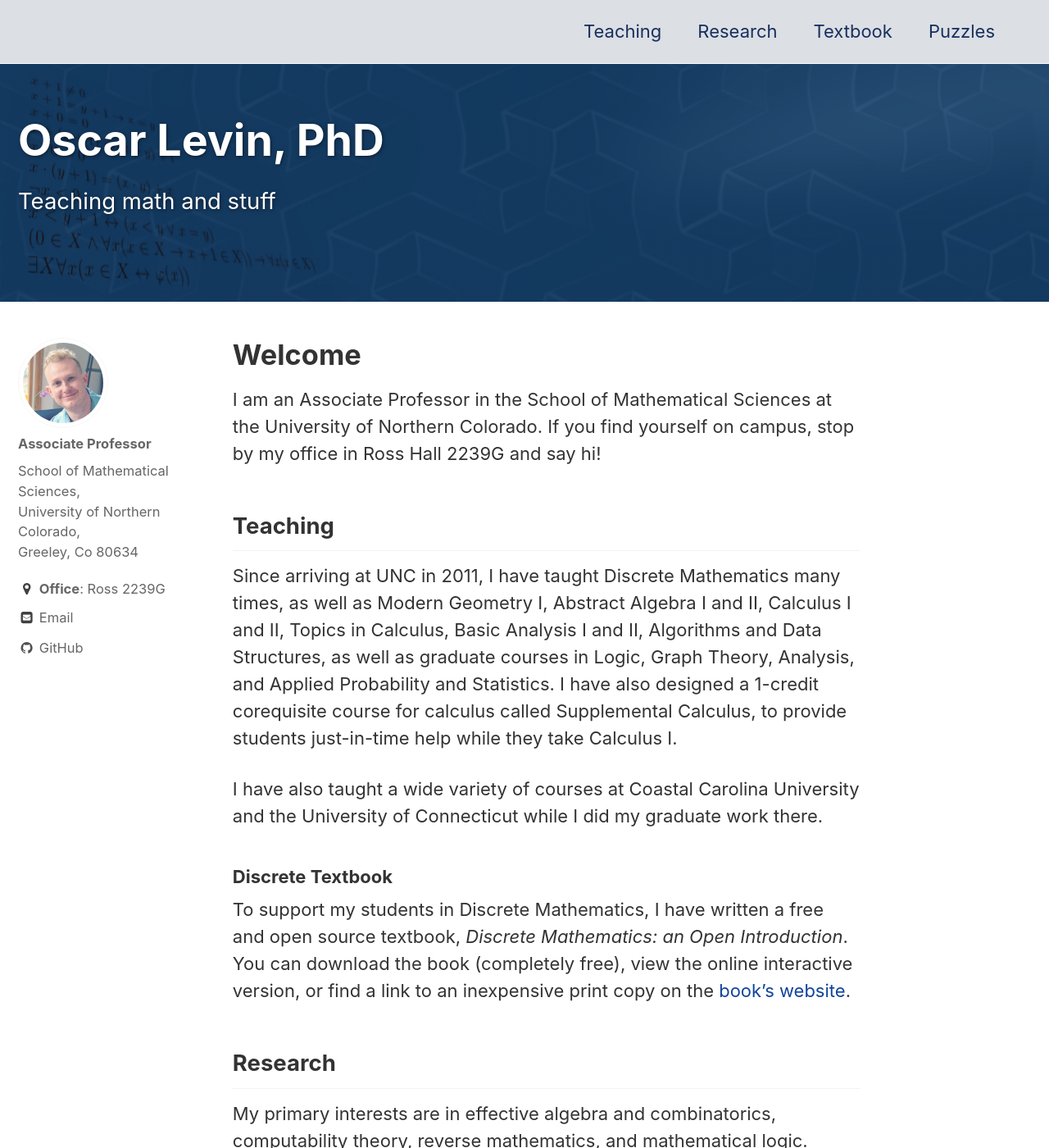
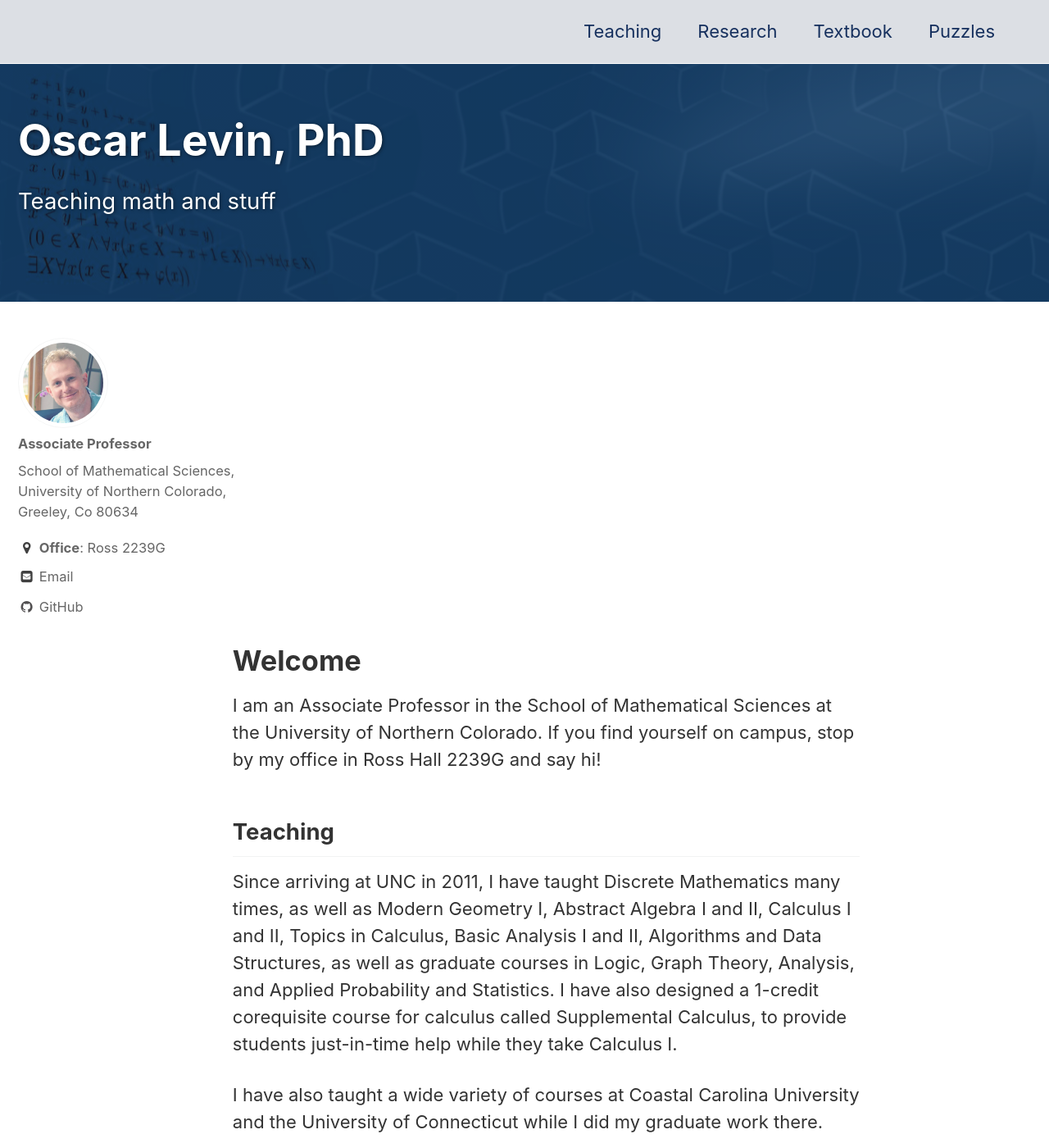
Before and after one commit to oscarlevin/oscarlevin.github.io, a Jekyll site: the page built from index.md, in a window 1280 px wide and 1400 px high. Shown: the whole window at 82% size. Built offline with Jekyll 4.4.1, drawn with Linux system fonts in a browser that asks for light colours.

Commit message:
update sidebar

```diff
--- a/_sass/minimal-mistakes/_sidebar.scss
+++ b/_sass/minimal-mistakes/_sidebar.scss
@@ -14,7 +14,7 @@
   margin-bottom: 1em;
 
   @include breakpoint($large) {
-    @include span(2 of 12);
+    @include span(4 of 12);
     opacity: 0.75;
     -webkit-transition: opacity 0.2s ease-in-out;
             transition: opacity 0.2s ease-in-out;
@@ -135,6 +135,9 @@
     margin-top: 10px;
     margin-bottom: 20px;
   }
+}
+
+p .author__bio {
   font-size: $type-size-8;
 }
 
```
